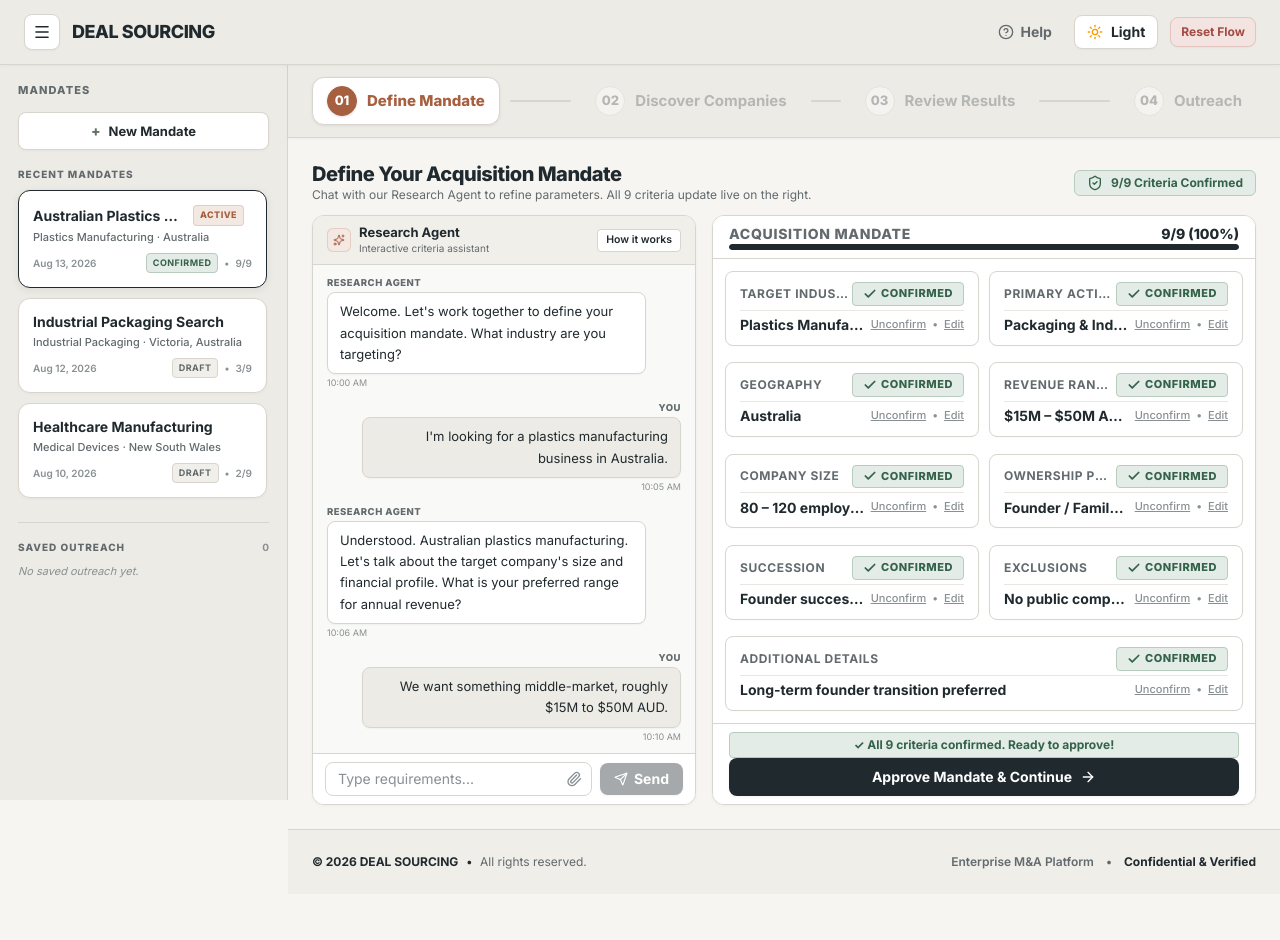
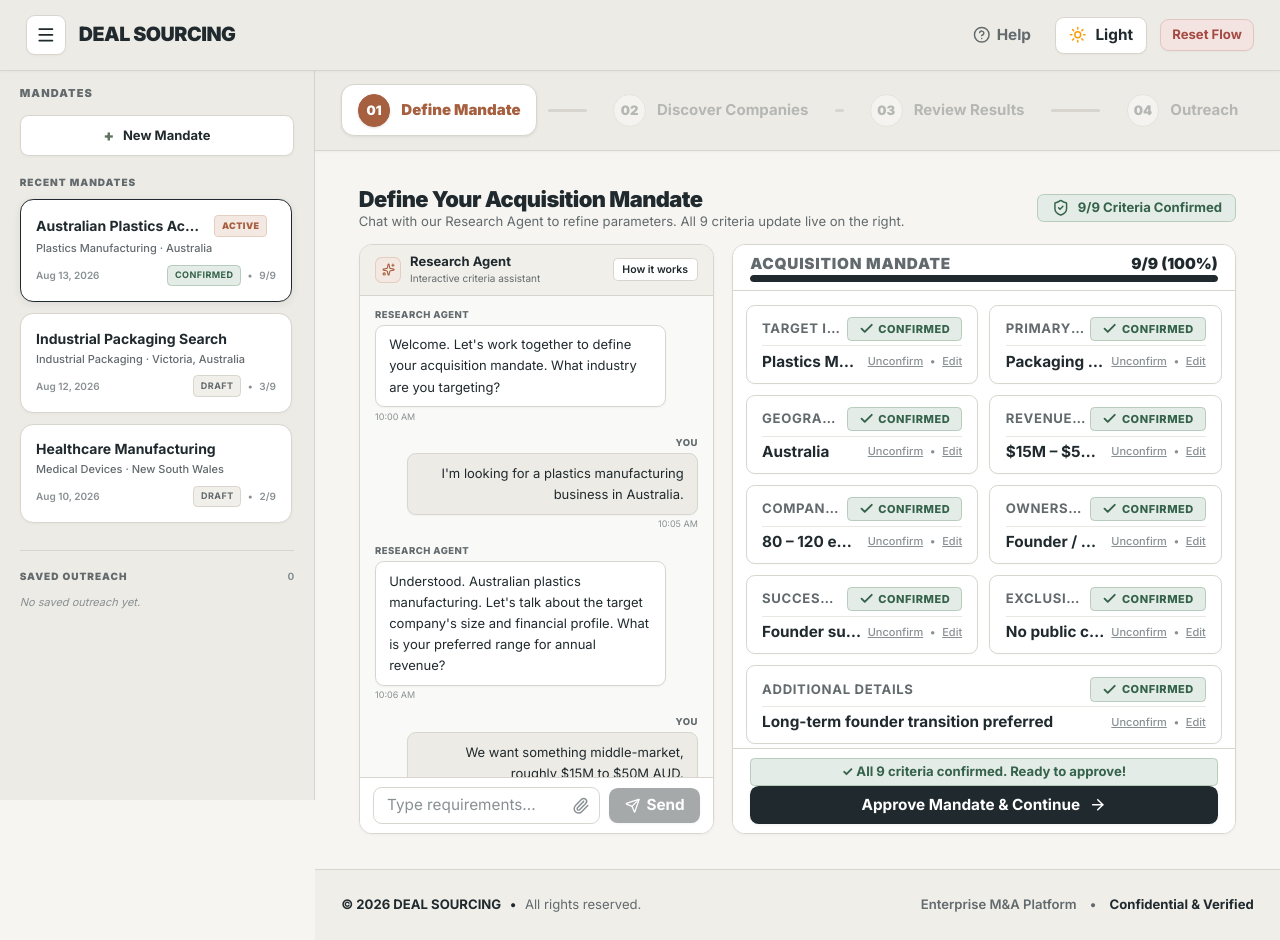
Before and after one commit to bhavyaa-1001/Deal-Sourcing, a React (Vite) app: page /mandate in a window 1280 px wide. Before the commit the page ends 894 px from the top, so only its background shows below. Built offline with nearby package versions, Linux system fonts and the light colour scheme.

Commit message:
Increase base font size to 17.5px and add generous margins for senior user accessibility

```diff
--- a/src/components/layout/AppLayout.tsx
+++ b/src/components/layout/AppLayout.tsx
@@ -408,8 +408,8 @@ export const AppLayout: React.FC = () => {
             />
           </div>
 
-          {/* Main Content Area — full width across all sections */}
-          <main className="flex-1 w-full px-4 md:px-6 py-4 md:py-6 flex flex-col gap-4">
+          {/* Main Content Area — capped at 1600px with generous padding for readability */}
+          <main className="flex-1 w-full max-w-[1600px] mx-auto px-6 md:px-10 py-6 md:py-8 flex flex-col gap-5">
             <Outlet context={{
               refreshApprovals: checkApprovals,
               refreshSavedOutreach: loadSavedOutreach
--- a/src/index.css
+++ b/src/index.css
@@ -1,4 +1,4 @@
-@import url('https://fonts.googleapis.com/css2?family=Inter:wght@300;400;500;600;700;800&display=swap');
+@import url('https://fonts.googleapis.com/css2?family=Inter:wght@300;400;500;600;700;800;900&display=swap');
 
 @import "tailwindcss";
 
@@ -43,8 +43,8 @@
     --border-subtle: #E5E2DC;
     --shadow-color: rgba(32, 42, 46, 0.06);
 
-    font-size: 16px;
-    line-height: 1.6;
+    font-size: 17.5px;
+    line-height: 1.65;
   }
 
   .dark {
```
